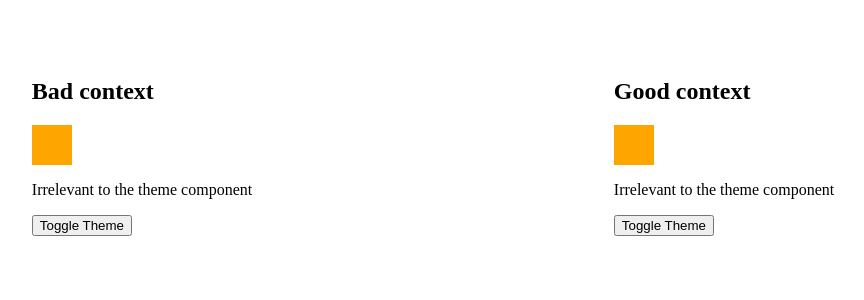
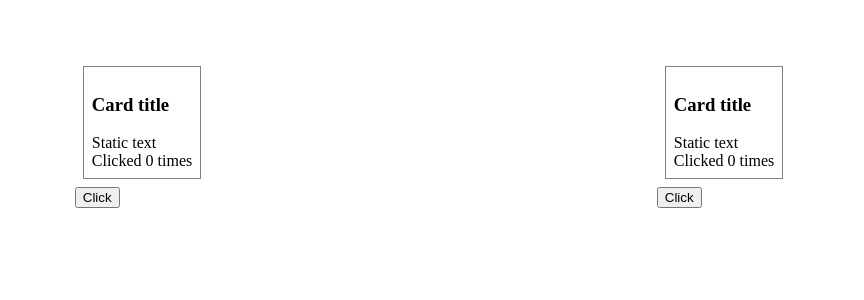
Before and after one commit to dnemirich/RDCLR-tasks, a React (Vite) app: page / in a window 1280 px wide. Shown: the top 300 px of the page, without its empty margins (207-1071 px from the left). Built offline with nearby package versions, Linux system fonts and the light colour scheme.

Commit message:
feat: add slot optimization example

```diff
--- a/src/week-3-react/optimization/OptimizationTask.tsx
+++ b/src/week-3-react/optimization/OptimizationTask.tsx
@@ -1,5 +1,7 @@
 // import {BadList, GoodList} from "./ListOptimization.tsx";
-import {BadContextExample, GoodContextExample} from "./ContextOptimization.tsx";
+// import {BadContextExample, GoodContextExample} from "./ContextOptimization.tsx";
+
+import {BadSlotsExample, GoodSlotsExample} from "./SlotOptimization.tsx";
 
 export const OptimizationTask = () => {
     return (
@@ -9,9 +11,14 @@ export const OptimizationTask = () => {
             {/*    <GoodList/>*/}
             {/*</div>*/}
             {/*<div style={{width: "100%", height: "2px", backgroundColor: 'black'}}></div>*/}
+            {/*<div style={{display: "flex", justifyContent: "space-around"}}>*/}
+            {/*    <BadContextExample/>*/}
+            {/*    <GoodContextExample/>*/}
+            {/*</div>*/}
+            {/*<div style={{width: "100%", height: "2px", backgroundColor: 'black'}}></div>*/}
             <div style={{display: "flex", justifyContent: "space-around"}}>
-                <BadContextExample/>
-                <GoodContextExample/>
+                <BadSlotsExample/>
+                <GoodSlotsExample/>
             </div>
         </div>
     )
--- /dev/null
+++ b/src/week-3-react/optimization/SlotOptimization.tsx
@@ -0,0 +1,82 @@
+import {memo, type ReactNode, useState} from "react";
+import { useRenderCount } from "./utils";
+import * as React from "react";
+
+
+const BadCard = ({ title, footerText }: { title: string; footerText: string }) => {
+    useRenderCount("BadCard");
+    return (
+        <div style={{ border: "1px solid gray", padding: "8px", margin: "8px" }}>
+            <Title title={title} />
+            <StaticText />
+            <Footer text={footerText} />
+        </div>
+    );
+};
+
+const Title = ({ title }: { title: string }) => {
+    useRenderCount("BadCard Title");
+    return <h3>{title}</h3>;
+};
+
+const StaticText = () => {
+    useRenderCount("BadCard StaticText");
+    return <div>Static text</div>;
+};
+
+const Footer = ({ text }: { text: string }) => {
+    useRenderCount("BadCard Footer");
+    return <div>{text}</div>;
+};
+
+export const BadSlotsExample = () => {
+    const [count, setCount] = useState(0);
+    useRenderCount("BadSlotsExample");
+
+    return (
+        <div>
+            <BadCard title="Card title" footerText={`Clicked ${count} times`} />
+            <button onClick={() => setCount(count + 1)}>Click</button>
+        </div>
+    );
+};
+
+// ------------------------------------------------------------
+
+const GoodCard = React.memo(({ title, staticText, footer }: { title: ReactNode; staticText: ReactNode; footer: ReactNode }) => {
+    useRenderCount("GoodCard");
+    return (
+        <div style={{ border: "1px solid gray", padding: "8px", margin: "8px" }}>
+            <div>{title}</div>
+            <div>{staticText}</div>
+            <div>{footer}</div>
+        </div>
+    );
+});
+
+const GoodTitle = memo(({ title }: { title: string }) => {
+    useRenderCount("GoodCard Title");
+    return <h3>{title}</h3>;
+});
+
+const GoodStaticText = memo(() => {
+    useRenderCount("GoodCard StaticText");
+    return <div>Static text</div>;
+});
+
+const GoodFooter = ({ text }: { text: string }) => {
+    useRenderCount("GoodCard Footer");
+    return <div>{text}</div>;
+};
+
+export const GoodSlotsExample = () => {
+    const [count, setCount] = useState(0);
+    useRenderCount("GoodSlotsExample");
+
+    return (
+        <div>
+            <GoodCard staticText={<GoodStaticText/>} title={<GoodTitle title={"Card title"}/>} footer={<GoodFooter text={`Clicked ${count} times`}/>} />
+            <button onClick={() => setCount(count + 1)}>Click</button>
+        </div>
+    );
+};
```
